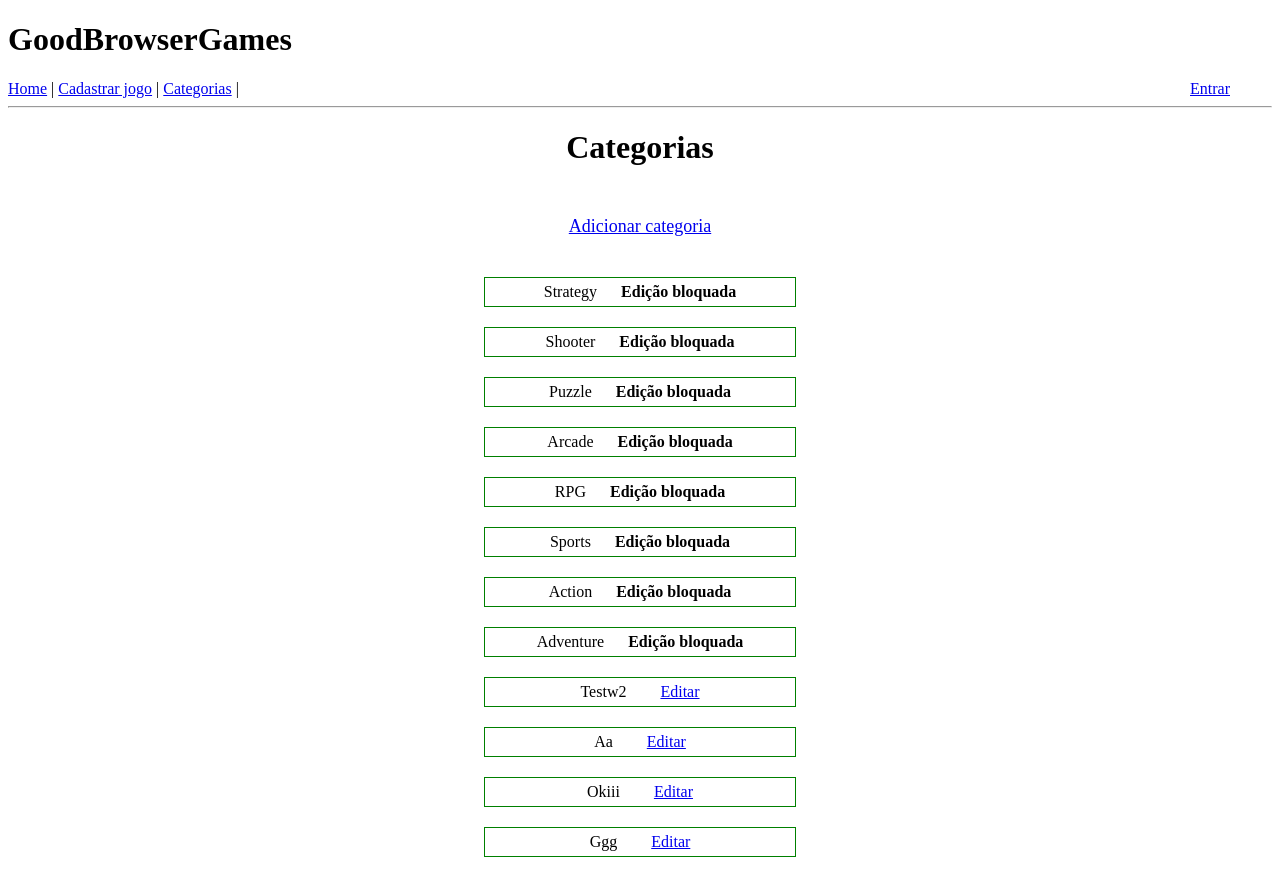
After one commit to GabrielPassosM/GoodBrowserGames, a Flask app: page /listar-categorias in a window 1280 px wide. The commit adds this page. Run offline with Flask 2, Linux system fonts and the light colour scheme; data comes from the database, SQL or seed files in the repository; both versions use the stored data as it was after the commit.

Commit message:
listagem de categorias

```diff
--- a/app/routes.py
+++ b/app/routes.py
@@ -74,6 +74,25 @@ def registrar():
     return render_template('cadastre_se.html', title='Cadastre-se', form=form)
 
 
+@app.route("/listar-categorias", methods=["GET", "POST"])
+def listar_categorias():
+    categorias_base = [
+        "Strategy",
+        "Shooter",
+        "Puzzle",
+        "Arcade",
+        "RPG",
+        "Sports",
+        "Action",
+        "Adventure",
+    ]
+
+    categorias = list(Categoria.query.all())
+
+    return render_template("lista_categorias.html", categorias=categorias, padroes=categorias_base)
+
+
+
 @app.route("/criar-categoria", methods=["GET", "POST"])
 def criar_categoria():
     form = CriarCategoria()
@@ -86,8 +105,31 @@ def criar_categoria():
         db.session.add(categoria)
         db.session.commit()
         flash(f"Categoria {nome} cadastrada com sucesso!")
-        return redirect(url_for("index"))
+        return redirect(url_for("listar_categorias"))
     return render_template("criar_categoria.html", form=form)
+
+
+@app.route("/editar-categoria/<id>", methods=["GET", "POST"])
+def editar_categoria(id):
+    categoria = Categoria.query.filter_by(id=id).first_or_404()
+    nome_antigo = categoria.nome
+    form = CriarCategoria()
+    if request.method == "POST":
+        novo_nome = form.nome.data
+        categoria.nome = novo_nome
+        db.session.add(categoria)
+
+        jogos_dessa_cat = list(Jogo.query.filter_by(categoria=nome_antigo))
+        if jogos_dessa_cat:
+            for jogo in jogos_dessa_cat:
+                jogo.categoria = novo_nome
+                db.session.add(jogo)
+
+        db.session.commit()
+        flash(f"Categoria {nome_antigo} editada para {novo_nome} com sucesso!")
+        return redirect(url_for("listar_categorias"))
+
+    return render_template("edicao_categoria.html", form=form, nome_antigo=nome_antigo)
 
 
 @app.route("/cadastrar-jogo", methods=["GET", "POST"])
--- a/app/templates/base.html
+++ b/app/templates/base.html
@@ -9,6 +9,7 @@
         <div>
             <a href="{{ url_for('index') }}">Home</a> |
             <a href="{{ url_for('cadastrar_jogo') }}">Cadastrar jogo</a> |
+            <a href="{{ url_for('listar_categorias') }}">Categorias</a> |
             <span style="position: absolute; right: 50px;">
                 {% if current_user.is_anonymous %}
                 <a href="{{ url_for('login') }}">Entrar</a>
--- a/app/templates/index.html
+++ b/app/templates/index.html
@@ -29,6 +29,7 @@
             <p><b>Descrição:</b> {{ jogo.descricao }}</p>
             <p class="botoes"><a href="/editar-jogo/{{jogo.id}}">Editar</a></p>
             <p class="botoes"><a href="/delete-jogo/{{jogo.id}}">Excluir</a></p>
+            <p class="botoes"><a href="/">Avaliações</a></p>
         </div>
         {% endfor %}
     </div>
--- /dev/null
+++ b/app/templates/lista_categorias.html
@@ -0,0 +1,50 @@
+{% extends "base.html" %}
+
+{% block content %}
+    <div id="container">
+        <h1 style="margin-bottom: 50px;">Categorias</h1>
+        <div>
+            <p style="margin-bottom: 40px; font-size: large;"><a href="/criar-categoria">Adicionar categoria</a></p>
+        </div>
+        {% for cat in padroes %}
+        <div class="categoria">
+            <span>{{ cat }}</span>
+            <p style="display: inline; margin-left: 20px;"><b>Edição bloquada</b></p>
+        </div>
+        {% endfor %}
+
+        {% if categorias %}
+            {% for cat in categorias %}
+            <div class="categoria">
+                <span>{{ cat.nome.capitalize() }}</span>
+                <p class="botoes"><a href="/editar-categoria/{{cat.id}}">Editar</a></p>
+            </div>
+            {% endfor %}
+        {% endif %}
+    </div>
+
+    <style>
+
+        #container {
+            text-align: center;
+        }
+
+        .categoria {
+            border: 1px solid green;
+            max-width: 300px;
+            margin-left: auto;
+            margin-right: auto;
+            margin-top: 20px;
+            margin-bottom: 20px;
+            padding: 5px;
+            text-align: center;
+        }
+
+        .botoes {
+            display: inline;
+            width: 48%;
+            margin-left: 30px;
+        }
+
+    </style>
+{% endblock %}
```
Also changed, not shown: app/templates/edicao_categoria.html (added, +25 -0 lines), app.db.
